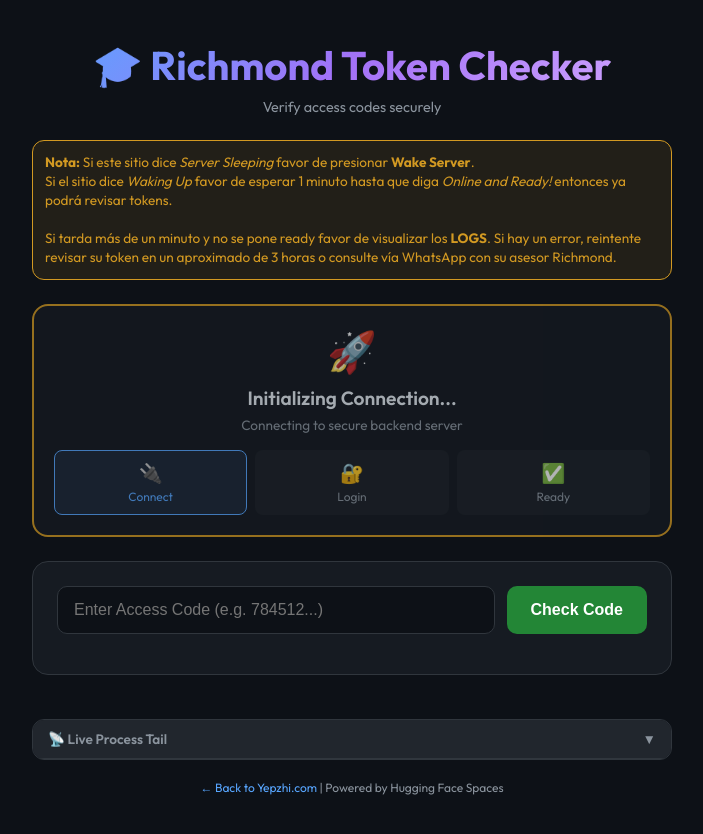
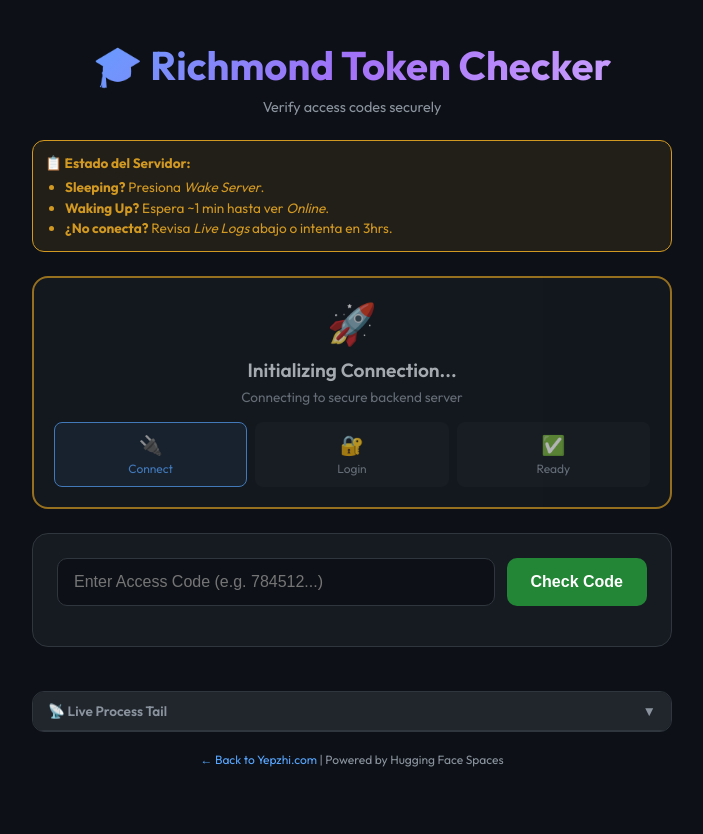
Before and after one commit to yepzhi/richmond-token-check, a website: page index.html in a window 1280 px wide. Shown: the whole page, without its empty margins (288-991 px from the left). After the commit the page ends 807 px from the top, so only its background shows below. Drawn offline with Linux system fonts and the light colour scheme; no server answers.

Commit message:
UI: Refine Status Notice Text (Concise)

```diff
--- a/index.html
+++ b/index.html
@@ -322,13 +322,13 @@
 
         <!-- Status Notice -->
         <div
-            style="background: rgba(210, 153, 34, 0.1); border: 1px solid var(--warning); padding: 12px; border-radius: 12px; font-size: 0.85rem; color: var(--warning); line-height: 1.4;">
-            <strong>Nota:</strong> Si este sitio dice <em>Server Sleeping</em> favor de presionar <strong>Wake
-                Server</strong>.<br>
-            Si el sitio dice <em>Waking Up</em> favor de esperar 1 minuto hasta que diga <em>Online and Ready!</em>
-            entonces ya podrá revisar tokens.<br><br>
-            Si tarda más de un minuto y no se pone ready favor de visualizar los <strong>LOGS</strong>. Si hay un error,
-            reintente revisar su token en un aproximado de 3 horas o consulte vía WhatsApp con su asesor Richmond.
+            style="background: rgba(210, 153, 34, 0.1); border: 1px solid var(--warning); padding: 12px; border-radius: 12px; font-size: 0.85rem; color: var(--warning); line-height: 1.5;">
+            <strong>📋 Estado del Servidor:</strong>
+            <ul style="margin-left: 20px; margin-top: 4px; margin-bottom: 0;">
+                <li><strong>Sleeping?</strong> Presiona <em>Wake Server</em>.</li>
+                <li><strong>Waking Up?</strong> Espera ~1 min hasta ver <em>Online</em>.</li>
+                <li><strong>¿No conecta?</strong> Revisa <em>Live Logs</em> abajo o intenta en 3hrs.</li>
+            </ul>
         </div>
 
         <!-- Big Status Card -->
```
